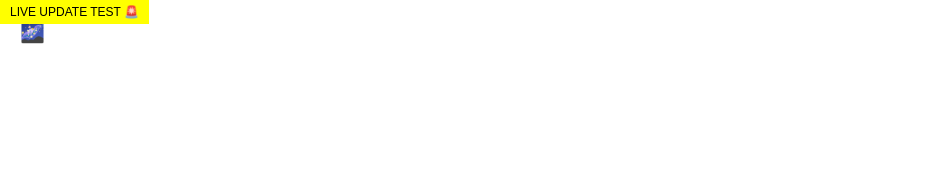
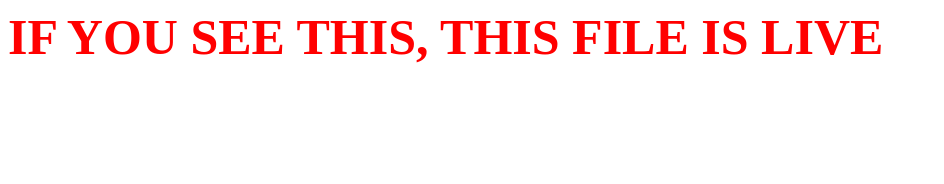
Before and after one commit to zoekramer6/lensing_playground, a plain HTML site: page index.html in a window 1280 px wide. Shown: the whole page, without its empty margins (0-944 px from the left). Drawn offline with Linux system fonts and the light colour scheme.

Commit message:
Update index.html

```diff
--- a/index.html
+++ b/index.html
@@ -1,96 +1,5 @@
-<!DOCTYPE html>
-<html>
-<head>
-  <meta charset="UTF-8" />
-  <title>Lensing Playground</title>
-  <style>
-    body {
-      margin: 0;
-      overflow: hidden;
-      background: radial-gradient(ellipse at center, #0b0f2a 0%, #000000 100%);
-      font-family: Arial, sans-serif;
-      color: white;
-    }
-
-    #title {
-      position: absolute;
-      top: 20px;
-      left: 20px;
-      font-size: 20px;
-      opacity: 0.9;
-      z-index: 10;
-    }
-
-    .star {
-      position: absolute;
-      width: 2px;
-      height: 2px;
-      background: white;
-      border-radius: 50%;
-      opacity: 0.8;
-    }
-
-    #lens {
-      position: absolute;
-      width: 120px;
-      height: 120px;
-      border-radius: 50%;
-      border: 2px solid white;
-      top: 200px;
-      left: 200px;
-      cursor: grab;
-      z-index: 20;
-    }
-
-    #test {
-      position: fixed;
-      top: 0;
-      left: 0;
-      z-index: 99999;
-      background: yellow;
-      color: black;
-      padding: 5px 10px;
-      font-size: 12px;
-    }
-  </style>
-</head>
-
 <body>
-
-  <div id="test">LIVE UPDATE TEST 🚨</div>
-
-  <div id="title">🌌 Lehellooooayground — prototype</div>
-
-  <div id="lens"></div>
-
-  <script>
-    // ------------------------
-    // STARFIELD
-    // ------------------------
-    for (let i = 0; i < 250; i++) {
-      const star = document.createElement("div");
-      star.className = "star";
-      star.style.left = Math.random() * window.innerWidth + "px";
-      star.style.top = Math.random() * window.innerHeight + "px";
-      star.style.opacity = Math.random();
-      document.body.appendChild(star);
-    }
-
-    // ------------------------
-    // DRAGGABLE LENS (basic)
-    // ------------------------
-    const lens = document.getElementById("lens");
-    let dragging = false;
-
-    lens.addEventListener("mousedown", () => dragging = true);
-    window.addEventListener("mouseup", () => dragging = false);
-
-    window.addEventListener("mousemove", (e) => {
-      if (!dragging) return;
-      lens.style.left = (e.clientX - 60) + "px";
-      lens.style.top = (e.clientY - 60) + "px";
-    });
-  </script>
-
+  <h1 style="color:red;font-size:50px;">
+    IF YOU SEE THIS, THIS FILE IS LIVE
+  </h1>
 </body>
-</html>
```
